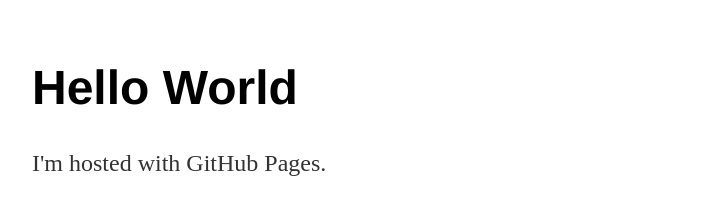
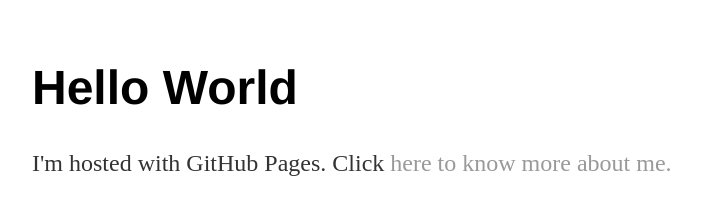
Before and after one commit to kavinambiar/FrontEndExamples, a plain HTML site: page index.html in a window 1280 px wide. Shown: the whole page, without its empty margins (160-861 px from the left). Drawn offline with Linux system fonts and the light colour scheme.

Commit message:
Update index.html

```diff
--- a/index.html
+++ b/index.html
@@ -7,6 +7,9 @@
 	</head>
 <body>
 <h1>Hello World</h1>
-<p>I'm hosted with GitHub Pages.</p>
+<p>
+	I'm hosted with GitHub Pages.
+	Click <a href="Intro.html"> here to know more about me.</a>
+</p>
 </body>
 </html>
```
